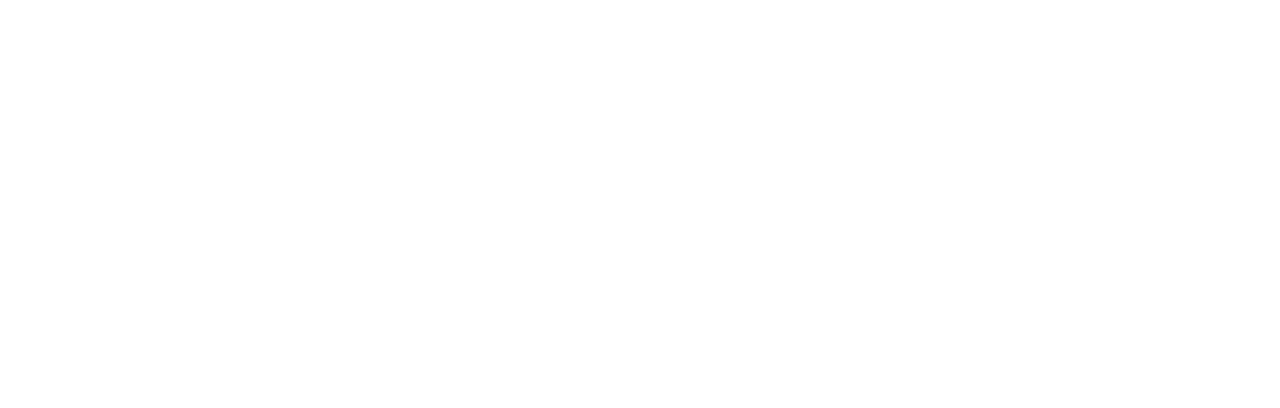
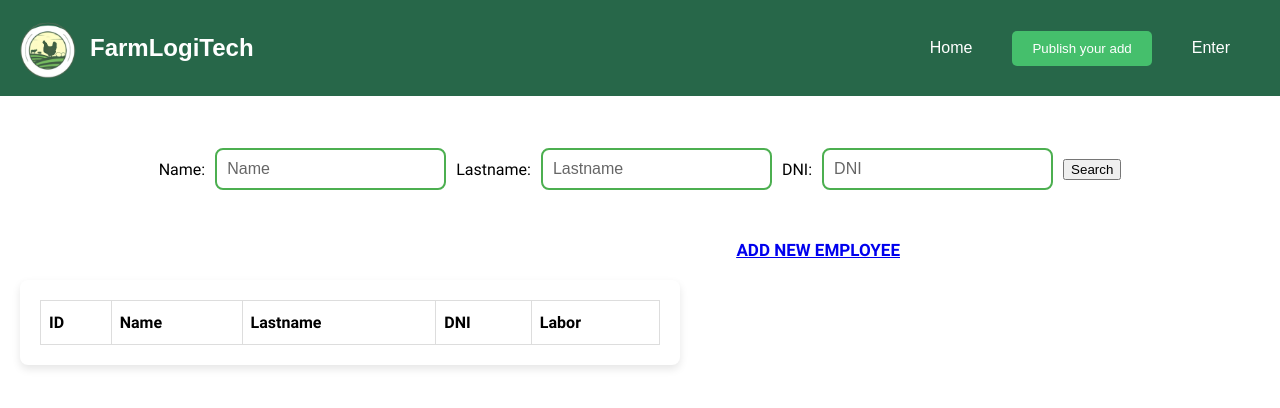
Before and after one commit to Aplicaciones-Web-WX55-Group-S-del-Softw/frontend-application, a Vue app: page /listemployee in a window 1280 px wide. Before the commit this address had no page. Shown: the top 408 px of the page. Built offline with nearby package versions, Linux system fonts and the light colour scheme.

Commit message:
feat(monitoring): added list employee and add employee components

```diff
--- a/src/monitoring/components/monitoring-card/monitoring-card.vue
+++ b/src/monitoring/components/monitoring-card/monitoring-card.vue
@@ -26,7 +26,7 @@
         </div>
         <div class="monitoring_monitoring-card">
           <div class = "monitoring_employee-container">
-            <router-link to="/tasks/new">
+            <router-link to="/listemployee">
               <img class="monitoring_employee-img" src="../../../assets/employee.png" alt="empleados">
             </router-link>
             <h2>Employees</h2>
--- /dev/null
+++ b/src/public/pages/AddEmployee.vue
@@ -0,0 +1,235 @@
+<script setup>
+import { ref } from 'vue';
+import { useRouter } from 'vue-router';
+
+
+const saveTask = () => {
+  const newTask = {
+    employee: selectedEmployee.value,
+    date: selectedDate.value,
+    time: taskTime.value,
+    description: taskDescription.value,
+    finished: 'Pending'
+  };
+
+  taskApi.createTask(newTask)
+      .then(() => {
+        showModal.value = true;
+        setTimeout(() => {
+          router.push('/tasks');
+        }, 1500);
+      })
+      .catch(error => {
+        console.error(error);
+      });
+};
+
+const closeModal = () => {
+  showModal.value = false;
+};
+</script>
+
+<template>
+  <toolbar-component></toolbar-component>
+  <router-link to="/home" class="back-button">BACK</router-link>
+  <div class="container">
+    <h1>Task</h1>
+
+    <div class="label1">Employee:</div>
+    <div class="label2">Date:</div>
+    <div class="label3">Time to complete:</div>
+    <div class="label4">Description:</div>
+    <div class="row">
+      <div class="input-container" style="margin-left: -10px;">
+        <select v-model="selectedEmployee" class="input-employee">
+          <option v-for="employee in employees" :key="employee" :value="employee">
+            {{ employee }}
+          </option>
+        </select>
+
+      </div>
+
+      <div class="input-container ">
+        <input type="date" v-model="selectedDate">
+      </div>
+    </div>
+    <div class="input-container task-time-container">
+      <select v-model="taskTime">
+        <option v-for="hour in 24" :key="hour" :value="hour">
+          {{ hour }}
+        </option>
+      </select>
+    </div>
+    <br>
+
+    <div class="input-container description-container">
+      <textarea v-model="taskDescription" placeholder="Task description"></textarea>
+
+
+    </div>
+
+    <div class="container-button">
+      <button @click="saveTask" class="button-link save-button">Save</button>
+      <router-link to="/tasks" class="button-link cancel-button">Cancel</router-link>
+    </div>
+    <SuccessModal :show="showModal" @close="closeModal" />
+
+  </div>
+  <footer-component></footer-component>
+</template>
+
+<style scoped>
+.back-button {
+  display: inline-block;
+  padding: 10px 20px;
+  background-color: darkgreen;
+  color: #fff;
+  border: none;
+  border-radius: 5px;
+  cursor: pointer;
+  text-decoration: none;
+  transition: background-color 0.3s;
+}
+
+.back-button:hover {
+  background-color: darkgreen;
+}
+.container-button{
+  margin-top: 160px;
+}
+
+.save-button, .cancel-button{
+
+  background-color: #E9F3AE;
+  color: black;
+  border: none ;
+  text-decoration: none;
+  border-radius: 5px;
+  margin-right: 16px;
+  transition: background-color 0.3s ease;
+  position: absolute;
+
+}
+.save-button{
+  padding: 0.35% 15px;
+}
+.cancel-button{
+  font-size: 13px;
+  padding: 4px 15px;
+}
+
+
+
+h1{
+  font-size: 70px;
+  position: relative;
+  top: -30px;
+  left:-50px;
+  margin:0;
+  color:darkgreen;
+}
+
+.container {
+  margin-top:100px;
+  margin-bottom: 50px;
+  display: flex;
+  flex-direction: column;
+  align-items: center;
+  margin-left: 80px;
+
+}
+.row {
+  display: flex;
+  width: 30%;
+  margin-left:-80px
+}
+
+.input-container {
+  width: 100%;
+  max-width: 200px;
+  height: 40px;
+  font-size: 16px;
+  margin: 20px 0;
+  padding: 5px;
+  display: flex;
+}
+select{
+  border: 2px solid #000;
+  border-radius: 5px;
+}
+.task-time-container {
+  margin-right: 328px;
+}
+
+.description-container{
+  margin-top: 10px;
+  margin-right:72px;
+}
+input[type="date"], input[type="time"], select {
+  width: 100%;
+  height: 100%;
+  border: 2px solid #000;
+  border-radius: 5px;
+}
+
+textarea {
+  width: 700px;
+  height: 200px;
+  resize: none;
+  margin-left: -127px;
+  border: 2px solid #000;
+  border-radius: 5px;
+}
+
+.save-button:hover {
+  background-color: #006400;
+  color: white;
+}
+
+.cancel-button:hover {
+  background-color: #FF0000;
+  color: white;
+}
+
+.save-button {
+  left: 547px;
+}
+
+.cancel-button {
+  left: 630px;
+}
+
+
+
+.label1{
+  position:absolute;
+  font-size: 15px;
+  color: black;
+  margin-top: 90px;
+  margin-left: -449px;
+}
+
+.label2{
+  position:absolute;
+  font-size: 15px;
+  color: black;
+  margin-top: 90px;
+  margin-left: -80px;
+}
+
+.label3{
+  position:absolute;
+  font-size: 15px;
+  color: black;
+  margin-top: 170px;
+  margin-left: -397px;
+}
+
+.label4{
+  position:absolute;
+  font-size: 15px;
+  margin-top: 250px;
+  margin-left: -435px;
+  color: black;
+}
+</style>
--- /dev/null
+++ b/src/public/pages/ListEmployee.component.vue
@@ -0,0 +1,153 @@
+<script>
+import SaveButton from "../components/SaveButton.vue";
+import ToolbarComponent from "../toolbar-component/toolbar-component.vue";
+import FooterComponent from "../components/footer-component.vue";
+
+export default {
+  name: "list-employee",
+  components: { FooterComponent, ToolbarComponent, SaveButton }
+}
+</script>
+<template>
+  <div class="container">
+    <toolbar-component></toolbar-component>
+    <div class="searchSection">
+      <label for="shed">Name:</label>
+      <input type="text" placeholder="Name">
+      <label for="shed">Lastname:</label>
+      <input type="text" placeholder="Lastname">
+      <label for="shed">DNI:</label>
+      <input type="text" placeholder="DNI">
+      <button class="searchButton">Search</button>
+      <h2 class="addnew"><router-link to="/employee/new">ADD NEW EMPLOYEE</router-link></h2>
+    </div>
+  </div>
+
+
+  <div class="table-container">
+    <div class="background-color">
+
+      <table>
+        <thead>
+        <tr>
+          <th>ID</th>
+          <th>Name</th>
+          <th>Lastname</th>
+          <th>DNI</th>
+          <th>Labor</th>
+        </tr>
+        </thead>
+        <tbody>
+        <tr v-for="shed in sheds" :key="shed.id">
+          <td>{{ shed.id }}</td>
+          <td>{{ shed.type }}</td>
+          <td>{{ shed.species }}</td>
+        </tr>
+        </tbody>
+      </table>
+    </div>
+  </div>
+
+
+</template>
+
+<style scoped>
+h2 {
+  font-size: 17px;
+  text-decoration: underline;
+  position: absolute;
+  right: 380px;
+  top: 240px;
+
+  margin:0;
+  color:darkgreen !important;
+}
+.sidebar {
+  flex: 0 0 200px;
+  background-color: #FFFFFF; /* Cambiado a blanco */
+  padding: 20px;
+  border-radius: 8px;
+  box-shadow: 0 4px 8px rgba(0, 0, 0, 0.1);
+  border: 1px solid #ccc;
+}
+.container {
+  display: flex;
+  flex-direction: column;
+  justify-content: center;
+  align-items: center;
+  padding: 20px;
+  margin-top:10%;
+}
+
+.searchSection label{
+  display: block;
+
+}
+
+.searchSection {
+  display: flex;
+  gap: 10px;
+  align-items: center;
+  margin-bottom: 50px;
+  flex-wrap: wrap;
+  justify-content: center;
+}
+
+.searchSection input {
+  padding: 10px;
+  border: 2px solid #4CAF50;
+  border-radius: 8px;
+  font-size: 16px;
+  outline: none;
+  transition: border-color 0.3s ease;
+}
+
+.searchSection input:focus {
+  border-color: #2e7d32;
+}
+
+.table-container {
+  max-width: 700px;
+  display: flex;
+  flex-direction: column;
+  justify-content: center;
+  align-items: center;
+  padding: 20px;
+}
+
+.background-color {
+  background-color: #FFFFFF; /* Cambiado a blanco */
+  padding: 20px;
+  border-radius: 8px;
+  box-shadow: 0 4px 8px rgba(0, 0, 0, 0.1);
+  width: 100%;
+}
+
+table {
+  border-collapse: collapse;
+  width: 100%;
+  background-color: #fff;
+}
+
+th, td {
+  border: 1px solid #ddd;
+  padding: 8px;
+}
+
+tr:nth-child(even) {
+  background-color: #f2f2f2;
+}
+
+th {
+  padding-top: 12px;
+  padding-bottom: 12px;
+  text-align: left;
+  color: black;
+}
+
+.title-color {
+  color: darkgreen !important;
+  text-align: center;
+  margin-bottom: 20px;
+}
+</style>
--- a/src/public/pages/listanimals.component.vue
+++ b/src/public/pages/listanimals.component.vue
@@ -123,7 +123,7 @@
 
 .table-container {
   flex: 1;
-  max-width: 740px;
+  max-width: 700px;
   display: flex;
   justify-content: center;
 }
--- a/src/public/pages/listcrops.component.vue
+++ b/src/public/pages/listcrops.component.vue
@@ -122,7 +122,7 @@
 
 .content-container {
   flex: 1;
-  max-width: 740px;
+  max-width: 700px;
   display: flex;
   flex-direction: column;
   gap: 20px;
--- a/src/public/pages/listshed.component.vue
+++ b/src/public/pages/listshed.component.vue
@@ -120,7 +120,7 @@
 
 .table-container {
   flex: 1;
-  max-width: 740px;
+  max-width: 700px;
   display: flex;
   justify-content: center;
 }
--- a/src/router/index.js
+++ b/src/router/index.js
@@ -21,6 +21,8 @@
 import emergencyComponent from "../monitoring/components/emergency-card/emergency.component.vue";
 import ProductionCard from "../monitoring/components/statistics-card/production-card.vue";
 import RegisterFeeds from "../public/pages/register-feeds.vue";
+import ListEmployee from "../public/pages/ListEmployee.component.vue";
+import AddEmployee  from "../public/pages/AddEmployee.vue";
 
 const router = createRouter({
     history: createWebHistory(),
@@ -44,8 +46,10 @@
         {path:'/farm/description/:id',component:contactPage},
         {path:'/list/sheds',component:listshedComponent},
         {path:'/emergency/new',component:emergencyComponent},
+        {path:'/listemployee', component: ListEmployee},
         {path:'/registerfeeds',component:RegisterFeeds},
         { path: '/production/statistics', component: ProductionCard, meta: { title: 'Production Statistics' }},
+        {path:'/employee/new', component: AddEmployee},
 
 
 
```
